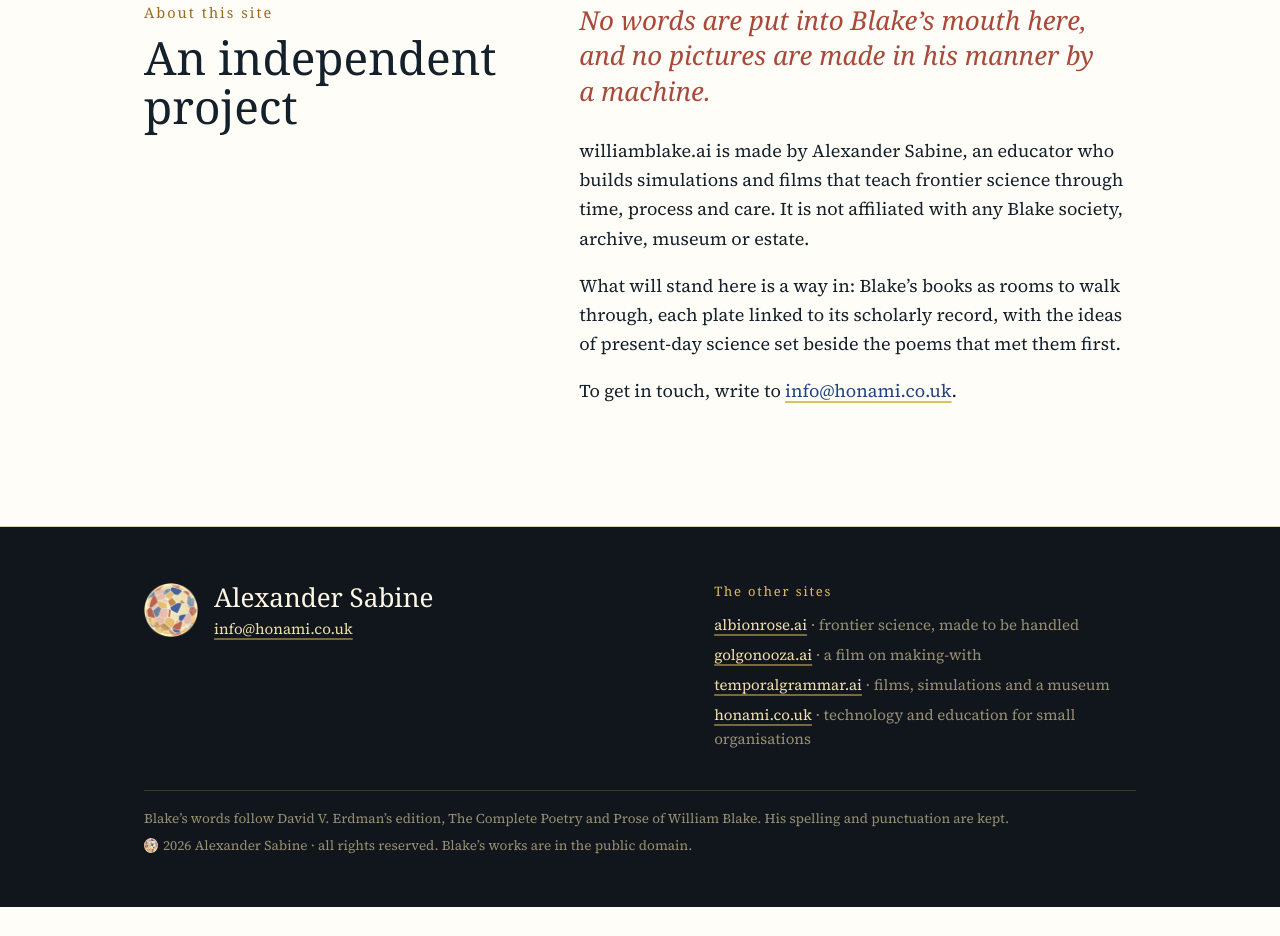
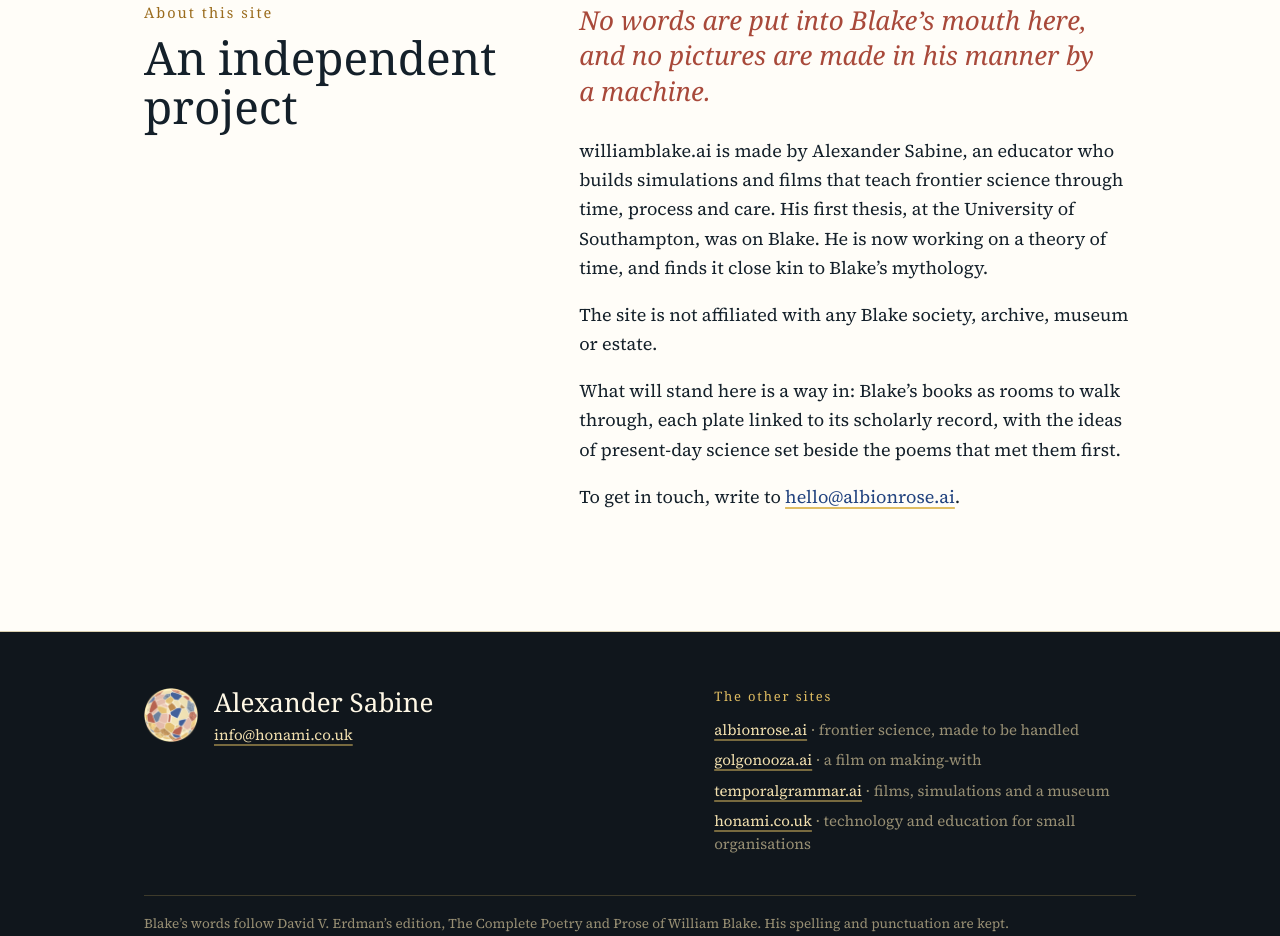
Before and after one commit to alexsabine/williamblake, a plain HTML site: page index.html in a window 1280 px wide. Shown: the part 5968-6904 px from the top of the page. Before the commit the page ends 6875 px from the top, so only its background shows below. Drawn offline with Linux system fonts and the light colour scheme; animation ran at ten frames a second; a web font is replaced by a local one.

Commit message:
About: a first thesis on Blake, and a theory of time; contact through the Albion Rose address
Co-Authored-By: Claude Fable 5.2 <noreply@anthropic.com>
Claude-Session: https://claude.ai/code/session_01Uwzb4iqMdcXLJ8obVakqCr

```diff
--- a/index.html
+++ b/index.html
@@ -216,7 +216,7 @@ From Single vision &amp; Newtons sleep<cite>Letter to Thomas Butts · 1802</cite
   </div>
   <p class="after">Contributions are welcome from the arts, the humanities, complexity science, computation, and anywhere between them. To offer one, write to <a href="mailto:hello@albionrose.ai?subject=Blake%20200">hello@albionrose.ai</a>.</p>
   <h3 class="give-h">The organisers</h3>
-  <p class="after" style="margin-top:8px">The two livestreams are organised by Daniel Friedman and Alexander Sabine. Daniel is a co-founder of the Active Inference Institute, an open-science non-profit, and hosts the streams. Alexander is an educator who builds simulations and films that teach frontier science, and sits on the Institute’s board.</p>
+  <p class="after" style="margin-top:8px">The two livestreams are organised by Daniel Friedman and Alexander Sabine. Daniel is a co-founder of the Active Inference Institute, an open-science non-profit, and hosts the streams. Alexander is an educator who builds simulations and films that teach frontier science, and sits on the Institute’s board. His first thesis was on Blake.</p>
   <h3 class="give-h">There is no fee</h3>
   <p class="after" style="margin-top:8px">If you would like to mark the occasion, give to an institution or charity of your own choice. These are some that care for Blake’s work. None of them is connected with this site.</p>
   <ul class="else give">
@@ -252,9 +252,10 @@ From Single vision &amp; Newtons sleep<cite>Letter to Thomas Butts · 1802</cite
   <div><p class="caps">About this site</p><h2>An independent project</h2></div>
   <div>
     <p class="vow">No words are put into Blake’s mouth here, and no pictures are made in his manner by a machine.</p>
-    <p>williamblake.ai is made by Alexander Sabine, an educator who builds simulations and films that teach frontier science through time, process and care. It is not affiliated with any Blake society, archive, museum or estate.</p>
+    <p>williamblake.ai is made by Alexander Sabine, an educator who builds simulations and films that teach frontier science through time, process and care. His first thesis, at the University of Southampton, was on Blake. He is now working on a theory of time, and finds it close kin to Blake’s mythology.</p>
+    <p>The site is not affiliated with any Blake society, archive, museum or estate.</p>
     <p>What will stand here is a way in: Blake’s books as rooms to walk through, each plate linked to its scholarly record, with the ideas of present-day science set beside the poems that met them first.</p>
-    <p>To get in touch, write to <a href="mailto:info@honami.co.uk">info@honami.co.uk</a>.</p>
+    <p>To get in touch, write to <a href="mailto:hello@albionrose.ai">hello@albionrose.ai</a>.</p>
   </div>
 </div></section>
 </main>
```
